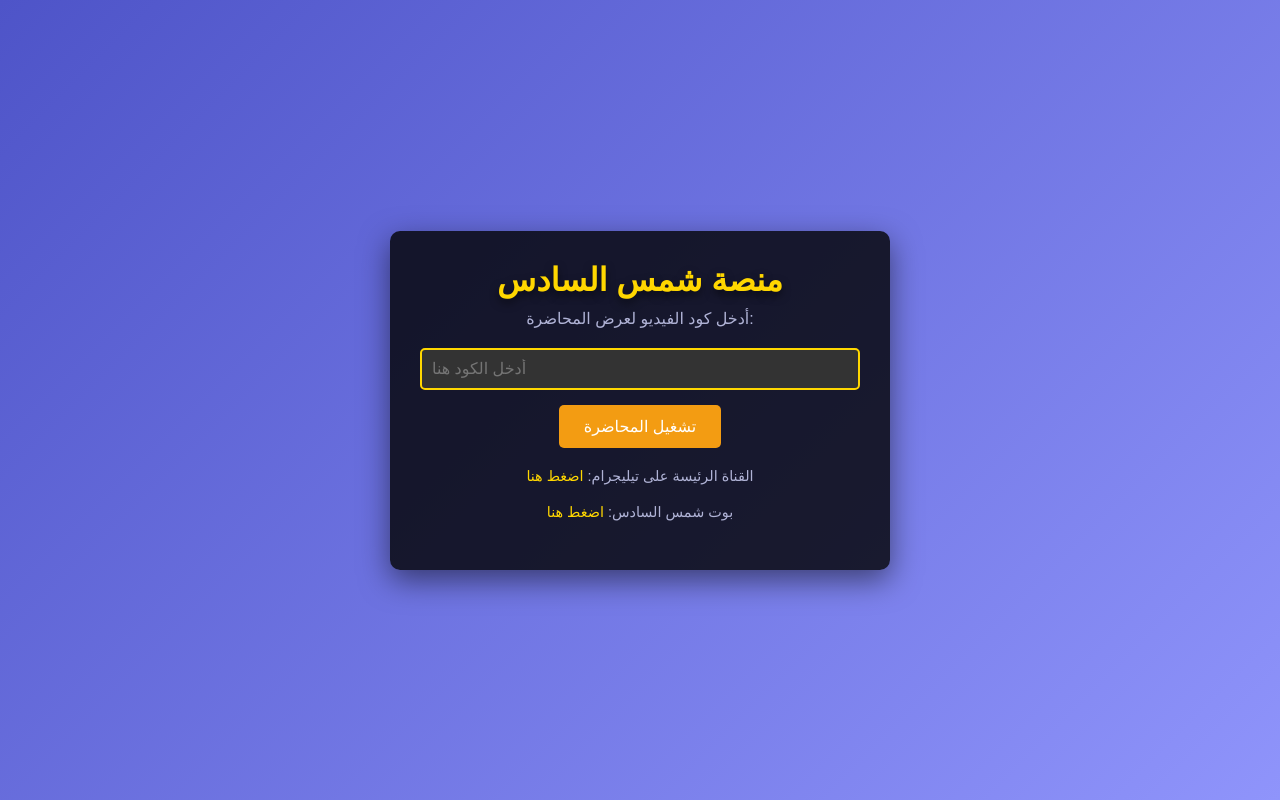
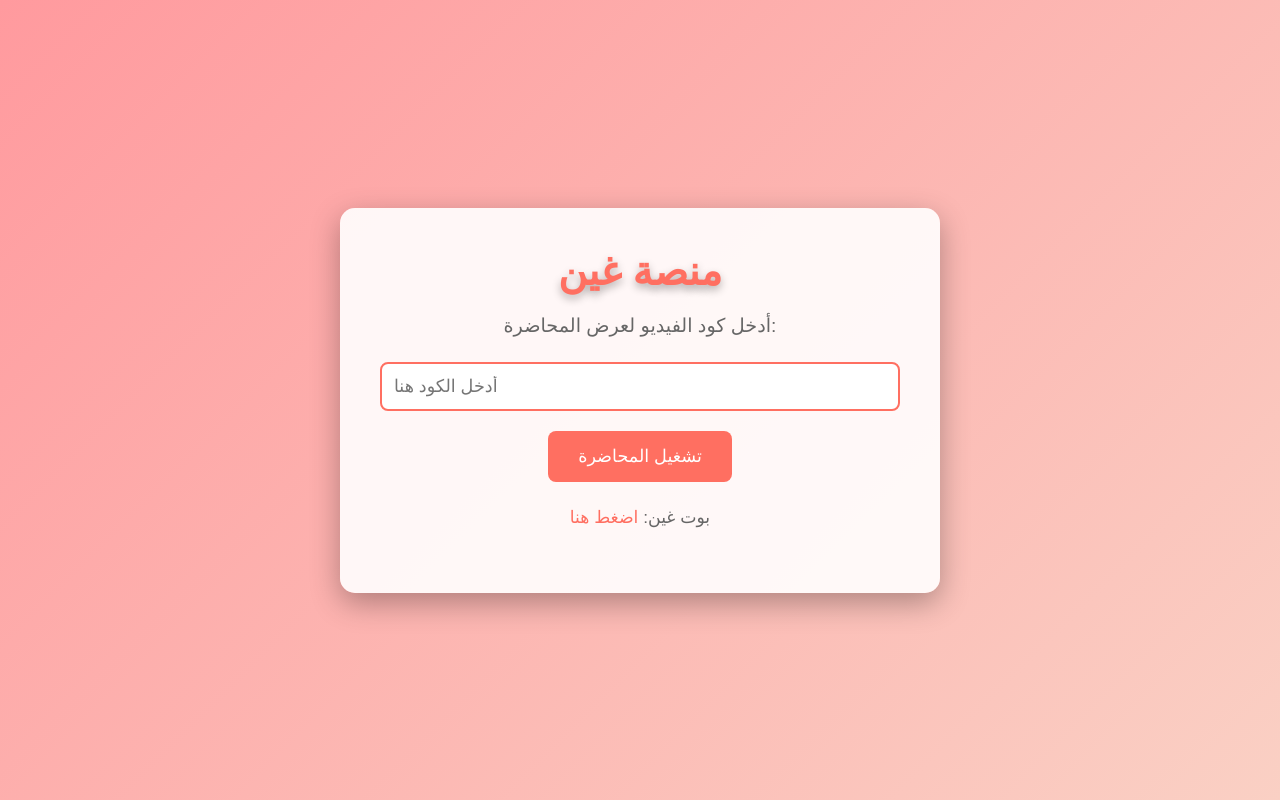
Before and after one commit to Gharibg77/vpv, a plain HTML site: page index.html in a window 1280 px wide. Drawn offline with Linux system fonts and the light colour scheme.

Commit message:
Update index.html

```diff
--- a/index.html
+++ b/index.html
@@ -3,7 +3,7 @@
 <head>
     <meta charset="UTF-8">
     <meta name="viewport" content="width=device-width, initial-scale=1.0">
-    <title>منصة شمس السادس</title>
+    <title>منصة غين</title>
     <style>
         * {
             margin: 0;
@@ -11,7 +11,7 @@
             box-sizing: border-box;
         }
         body {
-            background: linear-gradient(135deg, #4e54c8, #8f94fb);
+            background: linear-gradient(135deg, #ff9a9e, #fad0c4);
             color: #fff;
             font-family: 'Arial', sans-serif;
             display: flex;
@@ -21,13 +21,13 @@
             overflow: hidden;
         }
         .container {
-            background: rgba(0, 0, 0, 0.8);
-            padding: 30px;
-            border-radius: 10px;
+            background: rgba(255, 255, 255, 0.9);
+            padding: 40px;
+            border-radius: 15px;
             text-align: center;
-            box-shadow: 0px 10px 30px rgba(0, 0, 0, 0.5);
+            box-shadow: 0px 10px 30px rgba(0, 0, 0, 0.3);
             width: 90%;
-            max-width: 500px;
+            max-width: 600px;
             animation: fadeIn 1s ease;
         }
         @keyframes fadeIn {
@@ -35,58 +35,58 @@
             to { opacity: 1; transform: scale(1); }
         }
         h1 {
-            font-size: 2em;
-            margin-bottom: 10px;
-            color: #ffd700;
-            text-shadow: 0 4px 8px rgba(0, 0, 0, 0.5);
+            font-size: 2.5em;
+            margin-bottom: 20px;
+            color: #ff6f61;
+            text-shadow: 0 4px 8px rgba(0, 0, 0, 0.3);
         }
         p {
-            font-size: 1em;
-            margin-bottom: 20px;
-            color: #b0b3d6;
+            font-size: 1.2em;
+            margin-bottom: 25px;
+            color: #666;
         }
         input[type="text"] {
-            padding: 10px;
+            padding: 12px;
             width: 100%;
-            border: 2px solid #ffd700;
-            border-radius: 5px;
-            margin-bottom: 15px;
-            font-size: 1em;
-            background-color: #333;
-            color: #fff;
+            border: 2px solid #ff6f61;
+            border-radius: 8px;
+            margin-bottom: 20px;
+            font-size: 1.1em;
+            background-color: #fff;
+            color: #333;
             outline: none;
             transition: 0.3s;
         }
         input[type="text"]:focus {
-            border-color: #f39c12;
+            border-color: #ff3b2f;
         }
         button {
-            padding: 12px 25px;
+            padding: 15px 30px;
             border: none;
-            border-radius: 5px;
-            background-color: #f39c12;
+            border-radius: 8px;
+            background-color: #ff6f61;
             color: #fff;
-            font-size: 1em;
+            font-size: 1.1em;
             cursor: pointer;
             transition: 0.3s;
         }
         button:hover {
-            background-color: #e67e22;
+            background-color: #ff3b2f;
         }
         iframe {
             width: 100%;
-            height: 300px;
+            height: 350px;
             border: none;
-            margin-top: 20px;
-            border-radius: 5px;
+            margin-top: 25px;
+            border-radius: 8px;
         }
         .footer {
-            margin-top: 20px;
-            color: #d3d3d3;
+            margin-top: 25px;
+            color: #888;
             font-size: 0.9em;
         }
         .footer a {
-            color: #ffd700;
+            color: #ff6f61;
             text-decoration: none;
         }
         .footer a:hover {
@@ -96,16 +96,15 @@
 </head>
 <body>
     <div class="container">
-        <h1>منصة شمس السادس</h1>
+        <h1>منصة غين</h1>
         <p>أدخل كود الفيديو لعرض المحاضرة:</p>
         <input type="text" id="videoCode" placeholder="أدخل الكود هنا">
         <button onclick="playVideo()">تشغيل المحاضرة</button>
-        <div id="videoContainer" style="display:none; margin-top: 20px;">
+        <div id="videoContainer" style="display:none; margin-top: 25px;">
             <iframe id="videoFrame" allow="autoplay; fullscreen"></iframe>
         </div>
         <div class="footer">
-            <p>القناة الرئيسة على تيليجرام: <a href="https://t.me/u153646" target="_blank">اضغط هنا</a></p>
-            <p>بوت شمس السادس: <a href="https://t.me/ShamsVI1Bot" target="_blank">اضغط هنا</a></p>
+            <p>بوت غين: <a href="https://t.me/ShamsVI1Bot" target="_blank">اضغط هنا</a></p>
         </div>
     </div>
 
```
